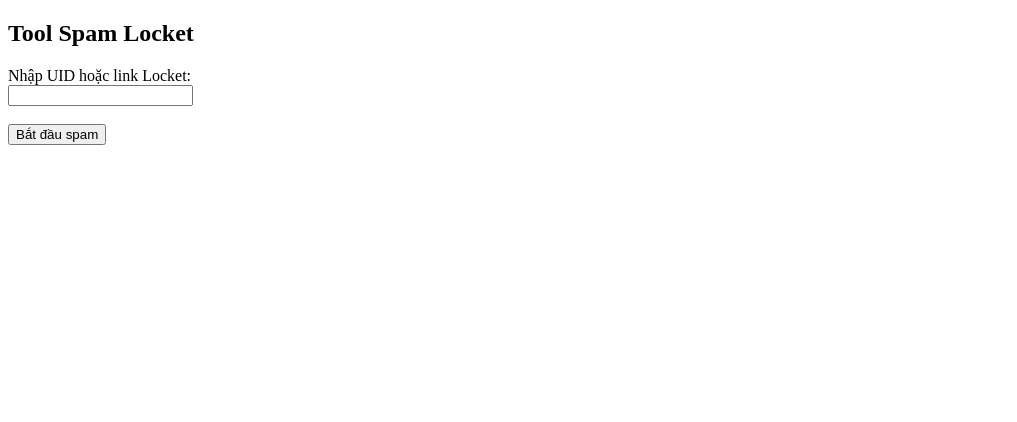
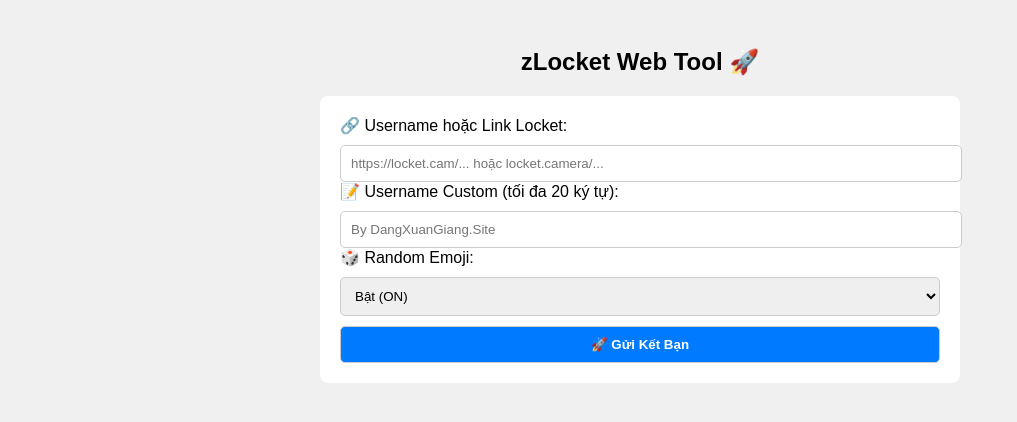
Before and after one commit to huynamne3/huyn11, a Flask app: page / in a window 1280 px wide. Shown: the top 422 px of the page, without its empty margins (0-1017 px from the left). Run offline with Flask 3, Linux system fonts and the light colour scheme.

Commit message:
Update index.html

```diff
--- a/templates/index.html
+++ b/templates/index.html
@@ -1,15 +1,39 @@
+
 <!DOCTYPE html>
-<html lang="vi">
+<html>
 <head>
-  <meta charset="UTF-8">
-  <title>Spam Locket</title>
+    <meta charset="UTF-8">
+    <title>zLocket Web Tool 🚀</title>
+    <style>
+        body { font-family: Arial, sans-serif; padding: 20px; background: #f0f0f0; }
+        form { background: white; padding: 20px; border-radius: 8px; max-width: 600px; margin: auto; }
+        input, select, button { width: 100%; margin-top: 10px; padding: 10px; border-radius: 5px; border: 1px solid #ccc; }
+        button { background-color: #007bff; color: white; font-weight: bold; }
+        .result { margin-top: 20px; background: #e2f0d9; padding: 15px; border-radius: 5px; border: 1px solid #a0c29c; }
+    </style>
 </head>
 <body>
-  <h2>Tool Spam Locket</h2>
-  <form action="/start" method="post">
-    <label>Nhập UID hoặc link Locket:</label><br>
-    <input type="text" name="target_uid" required><br><br>
-    <button type="submit">Bắt đầu spam</button>
-  </form>
+    <h2 style="text-align: center;">zLocket Web Tool 🚀</h2>
+    <form method="POST">
+        <label>🔗 Username hoặc Link Locket:</label>
+        <input type="text" name="username" required placeholder="https://locket.cam/... hoặc locket.camera/...">
+
+        <label>📝 Username Custom (tối đa 20 ký tự):</label>
+        <input type="text" name="custom_name" maxlength="20" placeholder="By DangXuanGiang.Site">
+
+        <label>🎲 Random Emoji:</label>
+        <select name="emoji">
+            <option value="y" selected>Bật (ON)</option>
+            <option value="n">Tắt (OFF)</option>
+        </select>
+
+        <button type="submit">🚀 Gửi Kết Bạn</button>
+    </form>
+
+    {% if result %}
+    <div class="result">
+        {{ result|safe }}
+    </div>
+    {% endif %}
 </body>
 </html>
```
